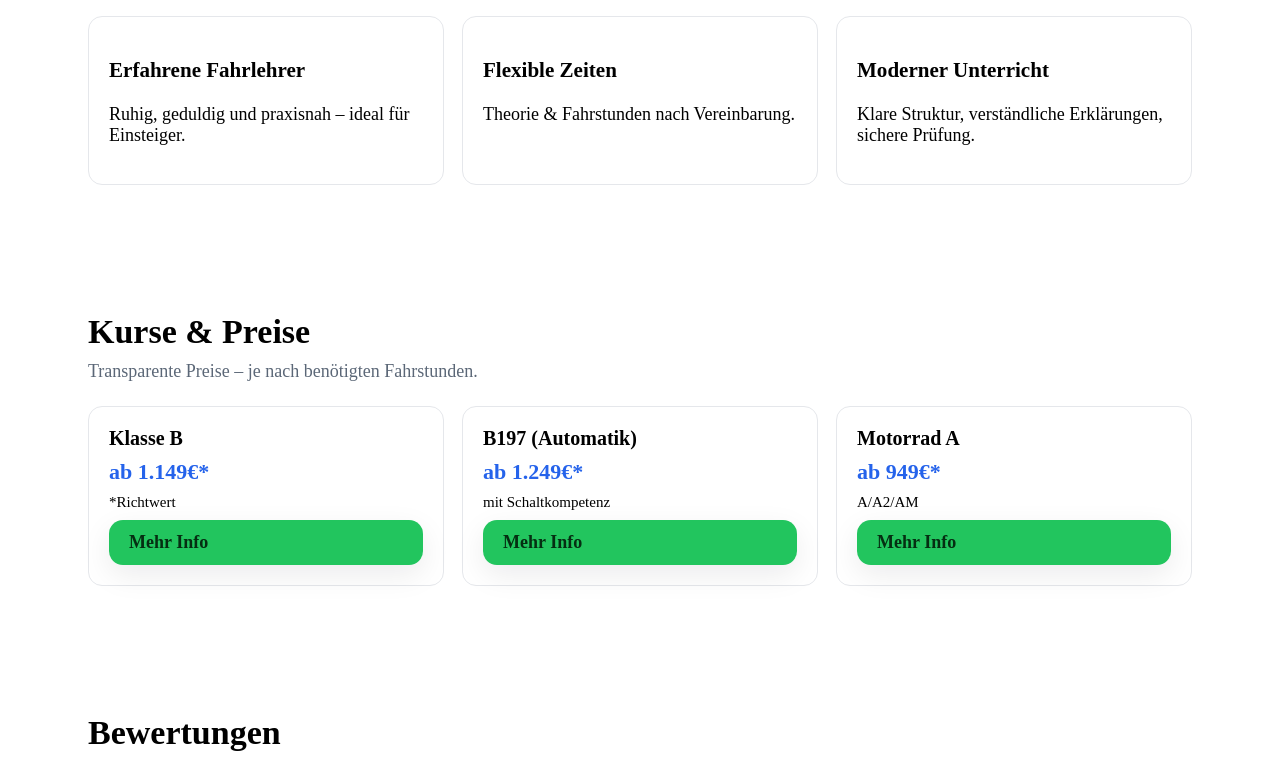
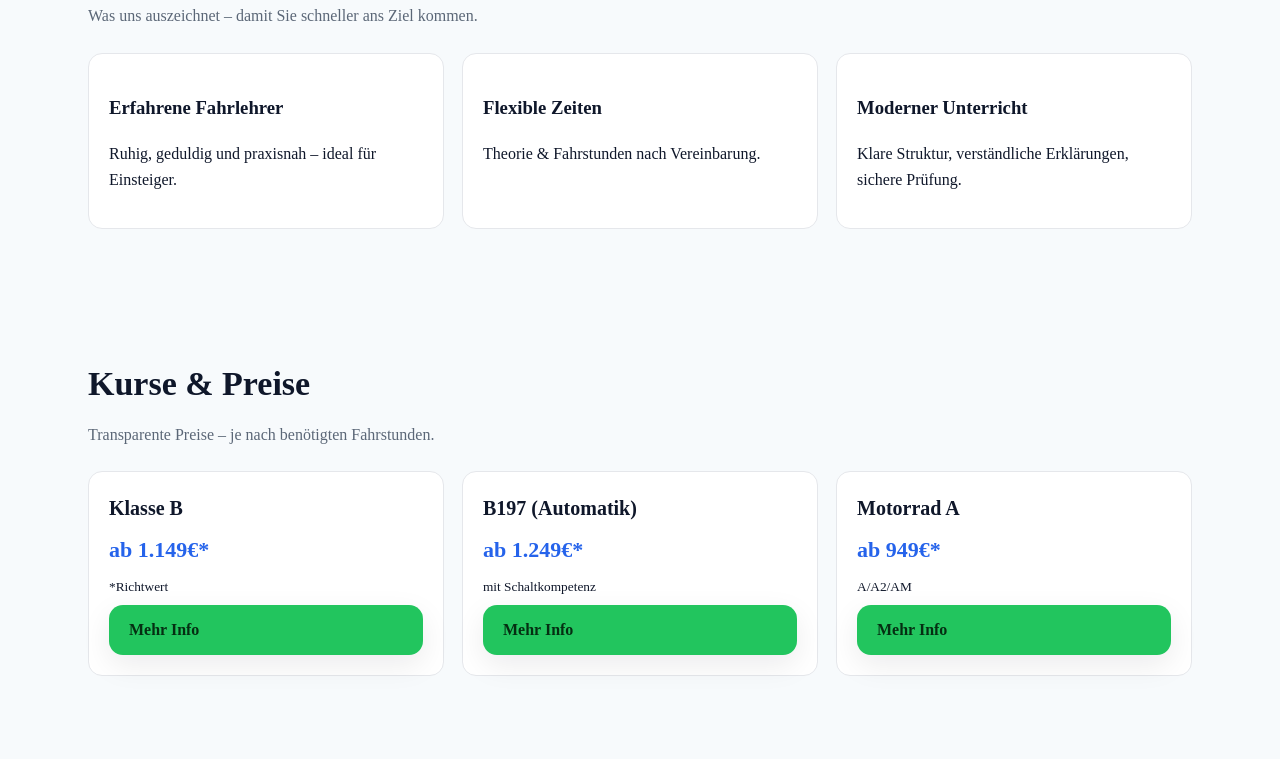
Before and after one commit to coochma/verkehrsschule, a plain HTML site: page index.html in a window 1280 px wide. Shown: the part 713-1472 px from the top of the page. Drawn offline with Linux system fonts and the light colour scheme.

Commit message:
Update base.css

```diff
--- a/assets/css/base.css
+++ b/assets/css/base.css
@@ -15,8 +15,9 @@
 }
 
 html{
-  font-size: 18px;
-},
+  font-size: 18px
+  zoom: 1.55;
+}
 body {
   margin: 0;
   padding: 0
@@ -24,9 +25,6 @@ body {
   background: var(--bg);
   color: var(--text);
   line-height: 1.6;
-  font-size: 17px;
-  transform: scale(1.5);
-  transform-origin: top center;
 }
 
 .container {
```
